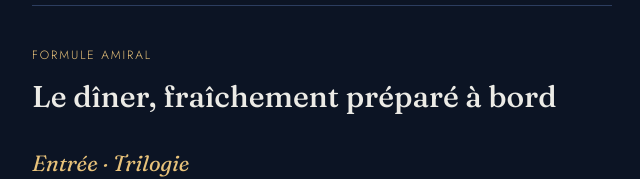
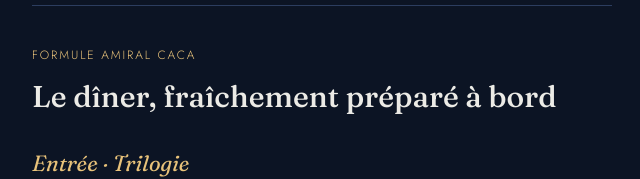
Before and after one commit to kuny501/anniversaire-jie, a plain HTML site: page index.html in a window 1280 px wide. Shown: the part 998-1177 px from the top of the page, 318-958 px from the left. Drawn offline with Linux system fonts and the light colour scheme.

Commit message:
Update label text for Formule Amiral

```diff
--- a/index.html
+++ b/index.html
@@ -160,7 +160,7 @@ ul.dishes small { display: block; color: var(--muted); font-size: 15px; }
   </section>
 
   <section aria-labelledby="menu">
-    <p class="label">Formule Amiral</p>
+    <p class="label">Formule Amiral caca</p>
     <h2 id="menu">Le dîner, fraîchement préparé à bord</h2>
 
     <div class="course">
```
